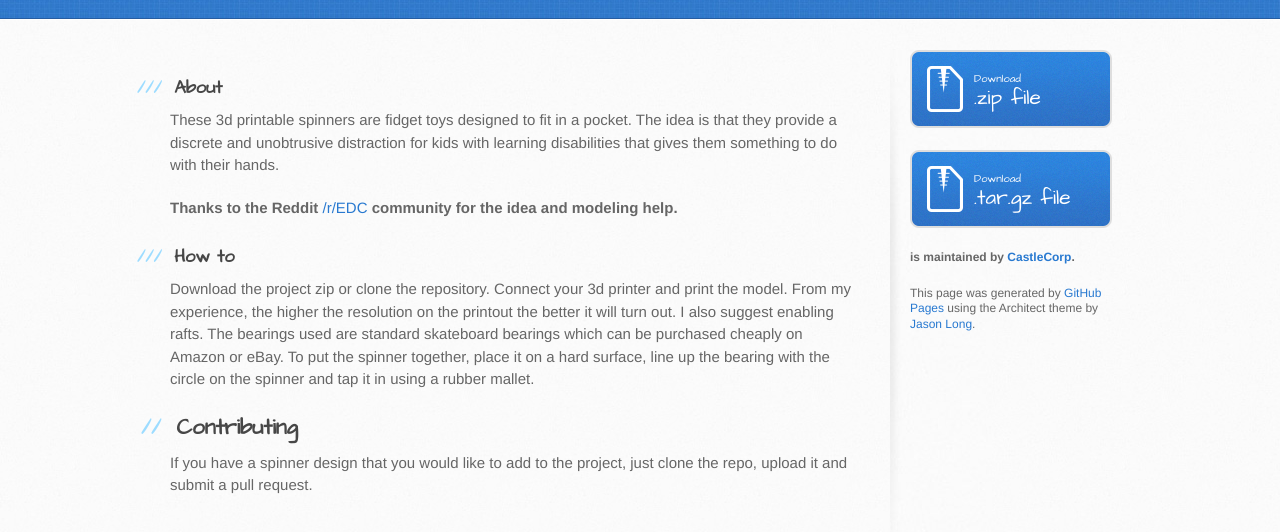
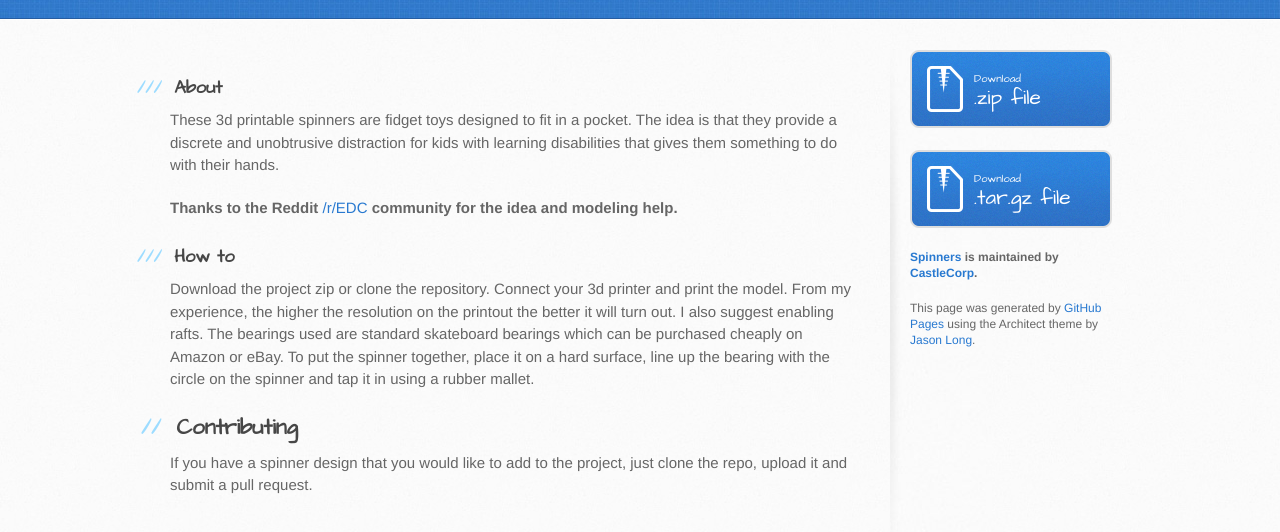
Before and after one commit to CastleCorp/spinners, a plain HTML site: page index.html in a window 1280 px wide. Shown: the part 182-714 px from the top of the page. Drawn offline with Linux system fonts and the light colour scheme.

Commit message:
Update index.html

```diff
--- a/index.html
+++ b/index.html
@@ -59,7 +59,7 @@ To put the spinner together, place it on a hard surface, line up the bearing wit
             .tar.gz file
           </a>
 
-          <p class="repo-owner"><a href="https://github.com/CastleCorp/spinners"></a> is maintained by <a href="https://github.com/CastleCorp">CastleCorp</a>.</p>
+          <p class="repo-owner"><a href="https://github.com/CastleCorp/spinners">Spinners</a> is maintained by <a href="https://github.com/CastleCorp">CastleCorp</a>.</p>
 
           <p>This page was generated by <a href="https://pages.github.com">GitHub Pages</a> using the Architect theme by <a href="https://twitter.com/jasonlong">Jason Long</a>.</p>
         </aside>
```
